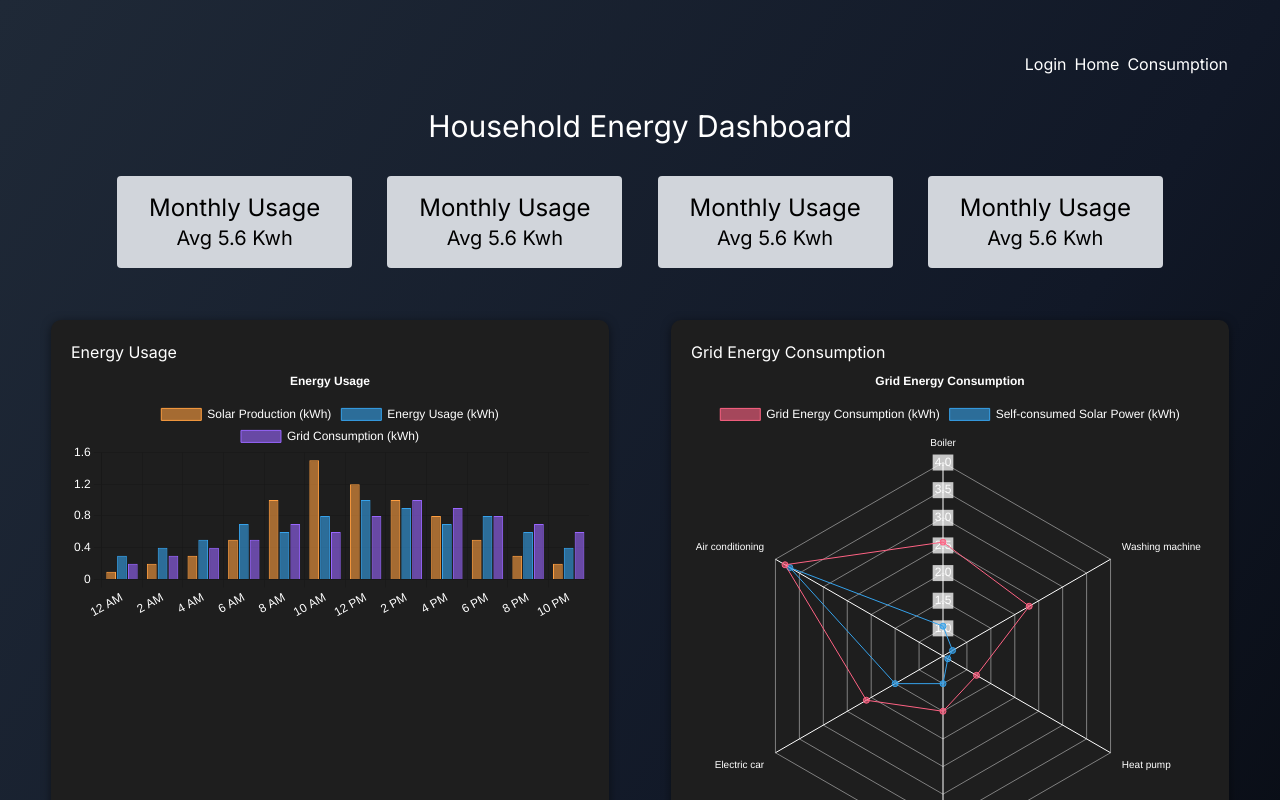
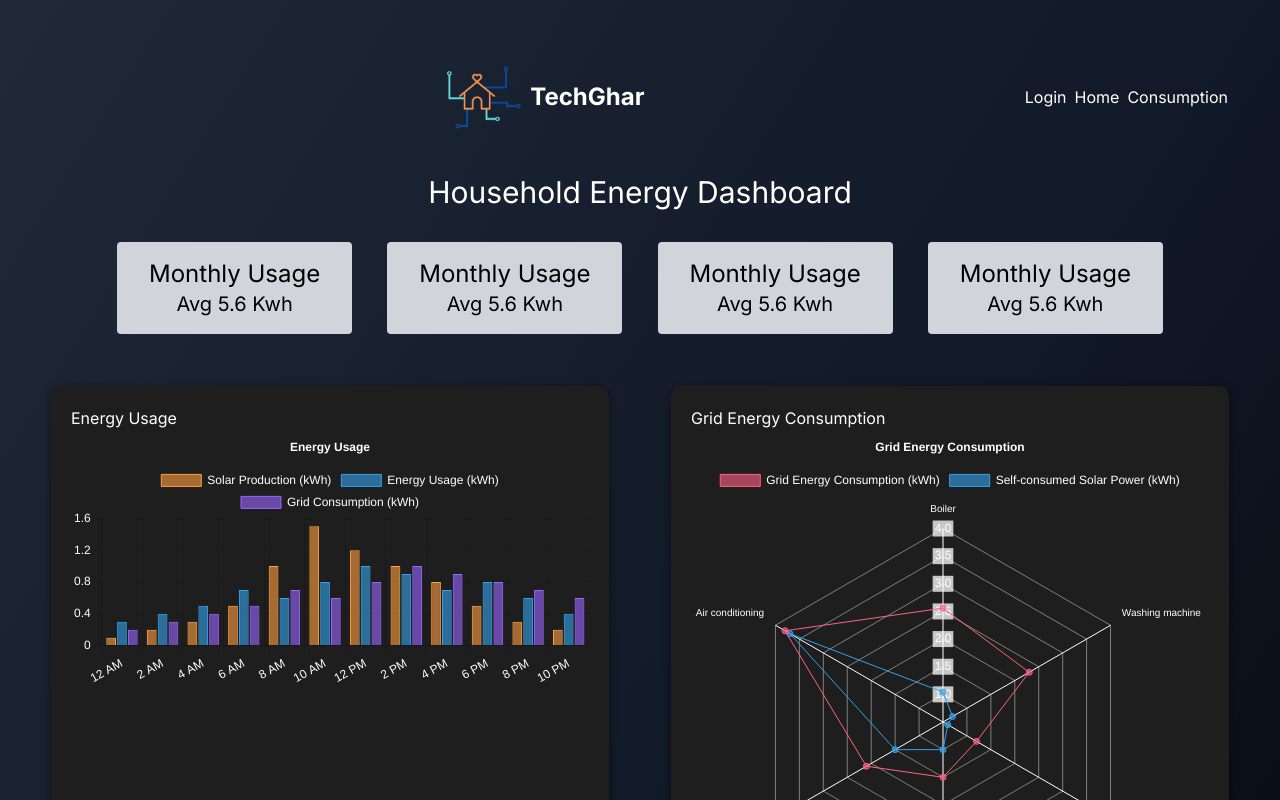
Before and after one commit to tangorishi/SmartHomeAuto, a Next.js app in the folder frontend/: page /usage in a window 1280 px wide. Shown: the top 800 px of the page. Built offline with nearby package versions, Linux system fonts and the light colour scheme; no server answers.

Commit message:
FIXES
FIXED

```diff
--- a/frontend/app/components/NavBar.js
+++ b/frontend/app/components/NavBar.js
@@ -1,4 +1,4 @@
-"use client"
+"use client";
 import { signIn, signOut, useSession } from "next-auth/react";
 import Image from "next/image";
 import Link from "next/link";
@@ -17,6 +17,10 @@ export function NavBar() {
                             </div>
                         </>
                     )}
+                </div>
+                <div className="flex-1 text-center flex items-center justify-center gap-2">
+                    <Image src="/logoo.png" width="90" height="90" alt="TechGhar Logo" />
+                    <h1 className="text-2xl font-bold">TechGhar</h1>
                 </div>
                 <div>
                     <div className="flex justify-end gap-2 items-center">
--- a/frontend/app/recoilContextProvider.js
+++ b/frontend/app/recoilContextProvider.js
@@ -3,7 +3,7 @@
 import { RecoilRoot, atom } from "recoil";
 export const messageState = atom({
   key: "message",
-  default: "asfds",
+  default: "",
 });
 
 export default function RecoilContextProvider({ children }) {
```
Also changed, not shown: frontend/public/logoo.png (added).
